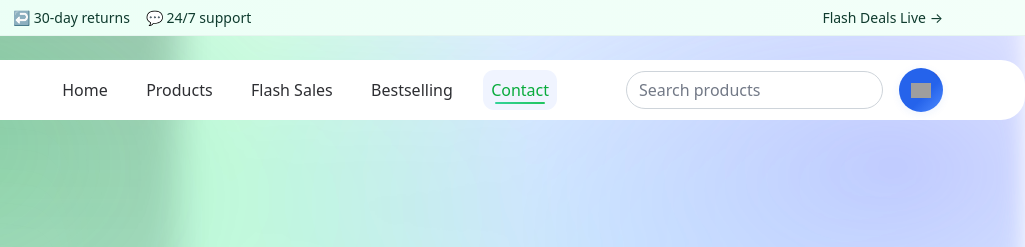
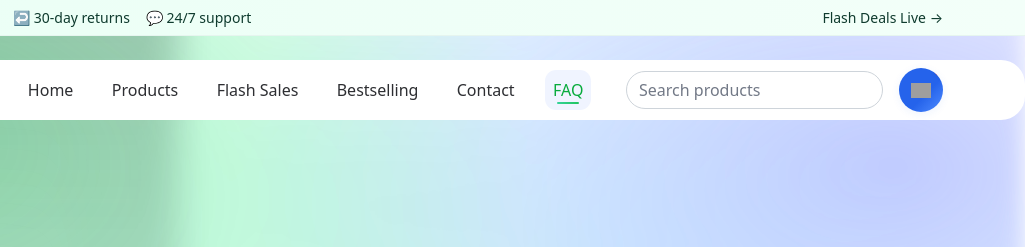
Before and after one commit to Godzilla-design/Ecommerce-template--1-page-, a plain HTML site: page index.html in a window 1280 px wide. Shown: the top 247 px of the page, 255-1280 px from the left. Drawn offline with nearby package versions, Linux system fonts and the light colour scheme; grey boxes are pictures that could not be loaded.

Commit message:
follow up commit

```diff
--- a/index.html
+++ b/index.html
@@ -91,6 +91,9 @@
               </li>
               <li class="nav-item">
                 <a class="nav-link" href="#contact">Contact</a>
+              </li>
+              <li class="nav-item">
+                <a class="nav-link" href="#faq">FAQ</a>
               </li>
             </ul>
             <form class="nav-search d-none d-lg-flex me-3" role="search">
```
